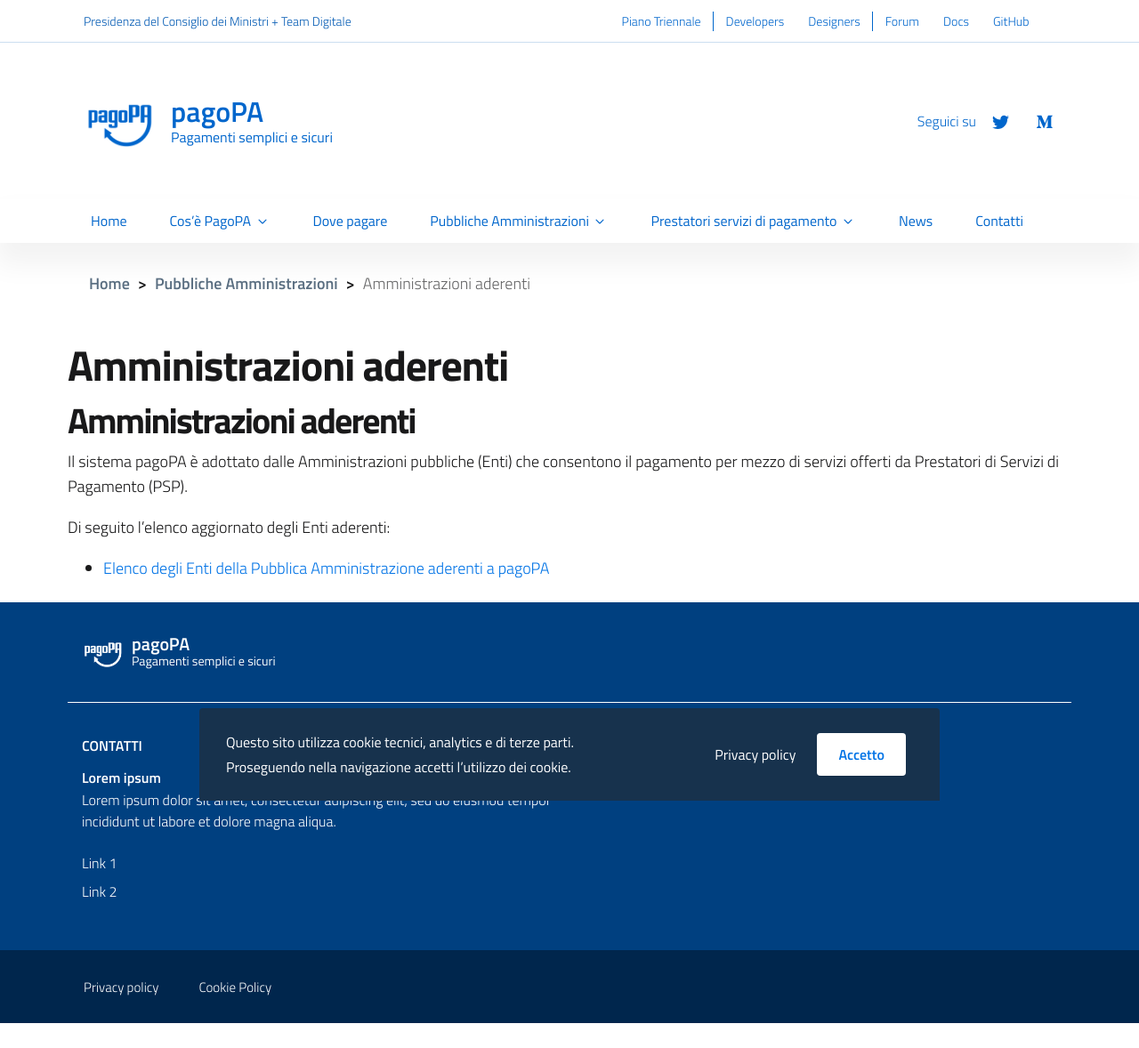
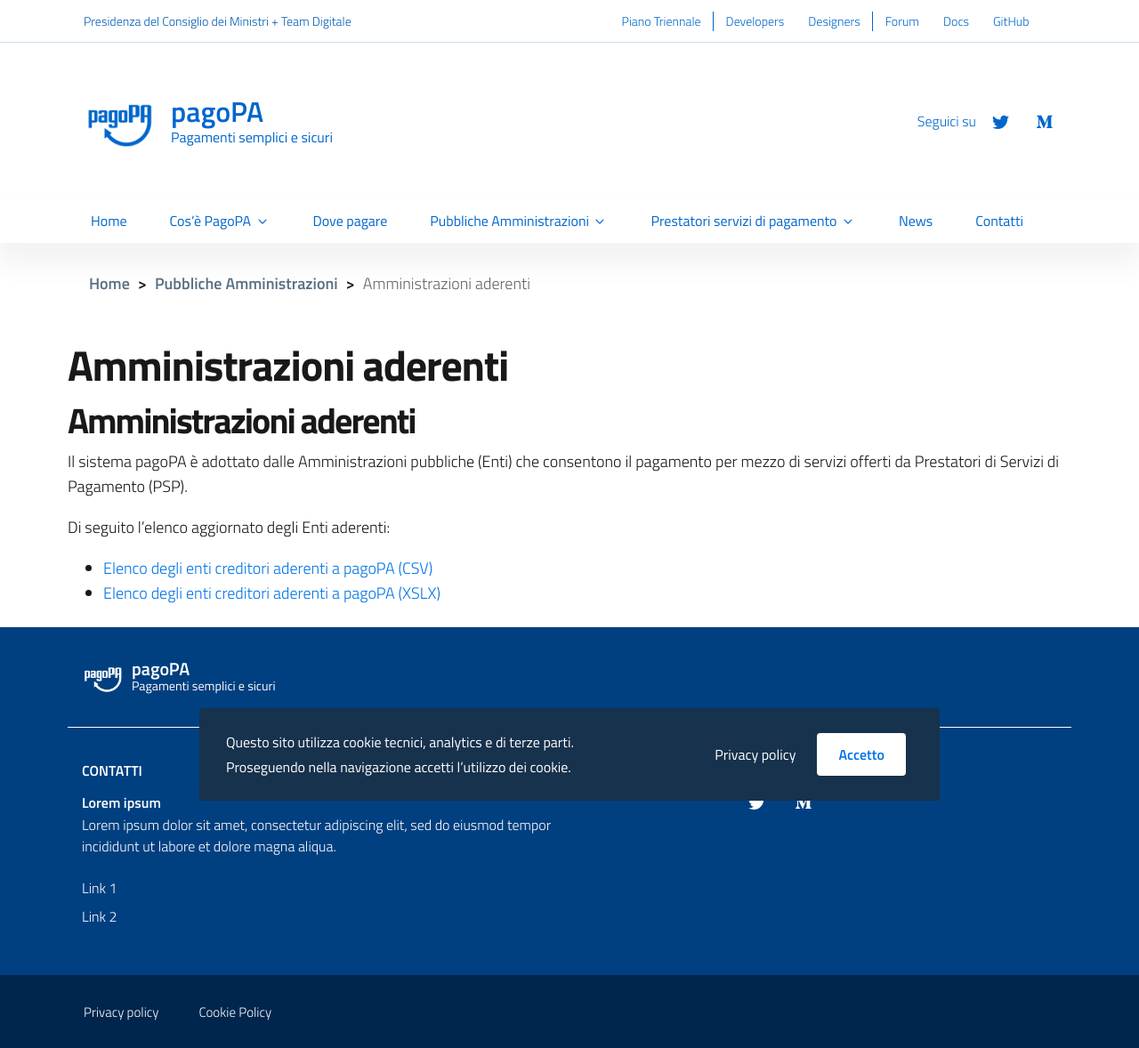
Before and after one commit to pagopa/site-pagopa.gov.it, a Jekyll site: the page built from it/pubbliche-amministrazioni-amministrazioni-aderenti.md, in a window 1280 px wide. Shown: the whole page at 89% size. Built offline with Jekyll 4.4.1, drawn with Linux system fonts in a browser that asks for light colours; before the commit the page ends 1150 px from its top, so only the background shows below that.

Commit message:
Update pubbliche-amministrazioni-amministrazioni-aderenti.md

```diff
--- a/it/pubbliche-amministrazioni-amministrazioni-aderenti.md
+++ b/it/pubbliche-amministrazioni-amministrazioni-aderenti.md
@@ -17,4 +17,5 @@
 Il sistema pagoPA è adottato dalle Amministrazioni pubbliche (Enti) che consentono il pagamento per mezzo di servizi offerti da Prestatori di Servizi di Pagamento (PSP).
 
 Di seguito l’elenco aggiornato degli Enti aderenti:
-* [Elenco degli Enti della Pubblica Amministrazione aderenti a pagoPA](https://www.agid.gov.it/agenda-digitale/pubblica-amministrazione/pagamenti-elettronici/enti-creditori-aderenti-elenco)
+* [Elenco degli enti creditori aderenti a pagoPA (CSV)](https://www.agid.gov.it/sites/default/files/pagamenti_amministrazione/pagopa-ec.csv)
+* [Elenco degli enti creditori aderenti a pagoPA (XSLX)](https://www.agid.gov.it/sites/default/files/pagamenti_amministrazione/pagopa-ec.xlsx)
```
